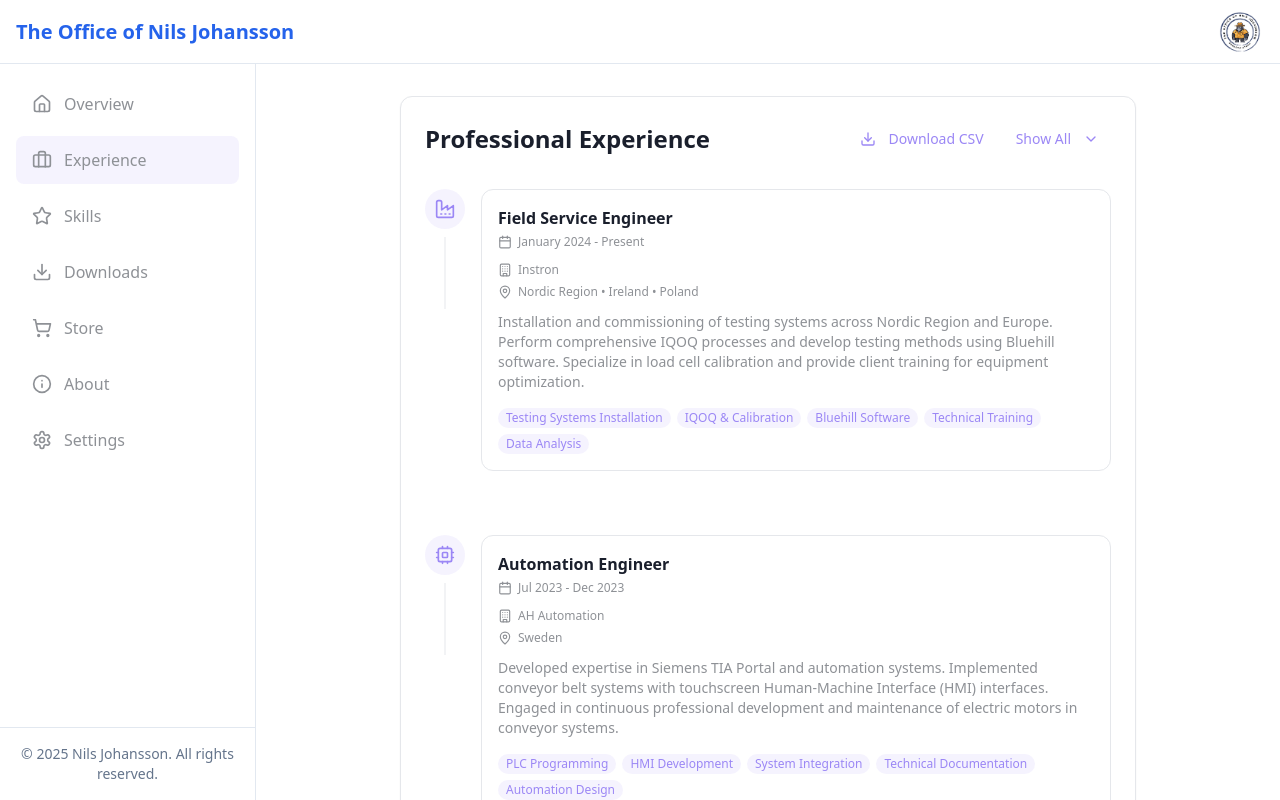
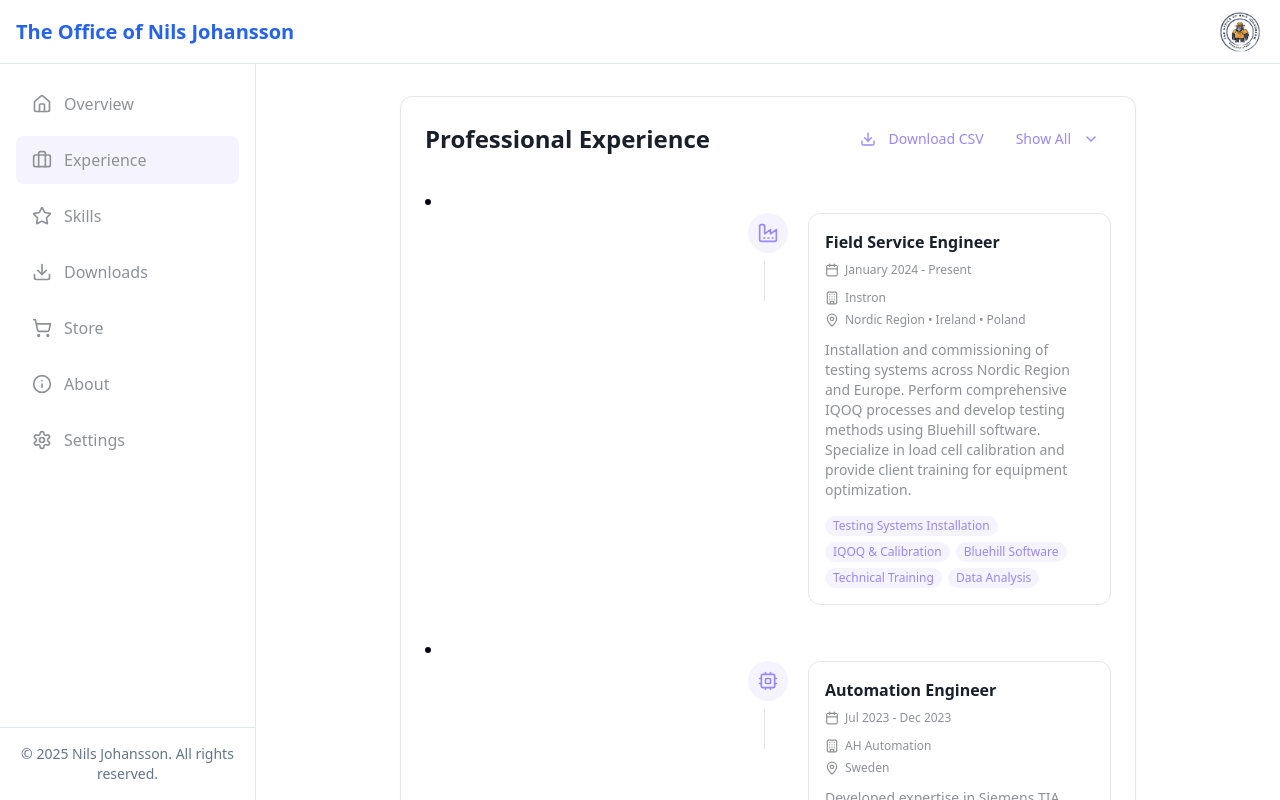
Before and after one commit to nj22az/blog, a React (Vite) app: page /experience in a window 1280 px wide. Shown: the top 800 px of the page. Built offline with nearby package versions, Linux system fonts and the light colour scheme.

Commit message:
Improve TimelineItem component styling
The commit addresses styling issues in the `TimelineItem` component.  The specific changes are not detailed here, as they are based on visual feedback and implicit understanding of the desired appearance.

```diff
--- a/src/components/TimelineItem.tsx
+++ b/src/components/TimelineItem.tsx
@@ -52,19 +52,20 @@ const TimelineItem = ({
   const containerId = `exp-${index}`;
 
   return (
-    <div className="relative pl-6 md:pl-0 pr-4 md:pr-0">
-      <div className="flex items-start gap-4 relative">
-        {/* Timeline left section with icon */}
-        <div className="relative shrink-0">
-          {/* Timeline connector line */}
-          <div
-            className="absolute left-1/2 -translate-x-1/2 top-12 h-[calc(100%+2rem)] w-px bg-gray-200"
-            style={{ height: isLast ? '0' : 'calc(100% + 2rem)' }}
-          />
+    <li className="relative mb-8 last:mb-0">
+      {/* Main container with proper mobile padding */}
+      <div className="flex flex-col md:flex-row gap-4 pl-12 pr-4 md:px-0">
+        {/* Timeline icon and line */}
+        <div className="absolute left-0 md:left-[calc(50%-20px)]">
+          {/* Vertical line */}
+          {!isLast && (
+            <div className="absolute left-4 top-12 w-px h-full bg-gray-200" />
+          )}
 
+          {/* Icon button */}
           <div
             id={containerId}
-            className="relative w-8 h-8 md:w-10 md:h-10 z-10"
+            className="relative w-8 h-8 md:w-10 md:h-10"
           >
             <div className="absolute inset-[-4px] bg-white rounded-full" />
             <button
@@ -84,29 +85,29 @@ const TimelineItem = ({
           </div>
         </div>
 
-        {/* Timeline content */}
-        <div className="flex-1 min-w-0 pb-8">
+        {/* Content card */}
+        <div className="w-full md:w-[calc(50%-40px)] md:ml-auto">
           <div className="bg-white rounded-xl border border-gray-200 p-4 hover:shadow-md transition-shadow">
-            {/* Title and Period */}
-            <div className="flex flex-col gap-1 mb-3">
-              <h3 className="text-base font-semibold text-brand-dark">
-                {exp.title}
-              </h3>
-              <div className="flex items-center gap-1.5 text-xs text-neutral-gray">
-                <Icons.Calendar className="h-3.5 w-3.5 shrink-0" />
-                <span>{exp.period}</span>
-              </div>
+            {/* Title */}
+            <h3 className="text-base font-semibold text-brand-dark mb-2">
+              {exp.title}
+            </h3>
+
+            {/* Period */}
+            <div className="flex items-center gap-1.5 text-xs text-neutral-gray mb-3">
+              <Icons.Calendar className="h-3.5 w-3.5 shrink-0" />
+              <span>{exp.period}</span>
             </div>
 
             {/* Company and Location */}
             <div className="flex flex-col gap-1.5 mb-3">
               <div className="flex items-center gap-1.5 text-xs text-neutral-gray">
                 <Icons.Building className="h-3.5 w-3.5 shrink-0" />
-                <span className="truncate">{exp.company}</span>
+                <span>{exp.company}</span>
               </div>
               <div className="flex items-center gap-1.5 text-xs text-neutral-gray">
                 <Icons.MapPin className="h-3.5 w-3.5 shrink-0" />
-                <span className="truncate">{exp.location}</span>
+                <span>{exp.location}</span>
               </div>
             </div>
 
@@ -129,7 +130,7 @@ const TimelineItem = ({
           </div>
         </div>
       </div>
-    </div>
+    </li>
   );
 };
 
```
